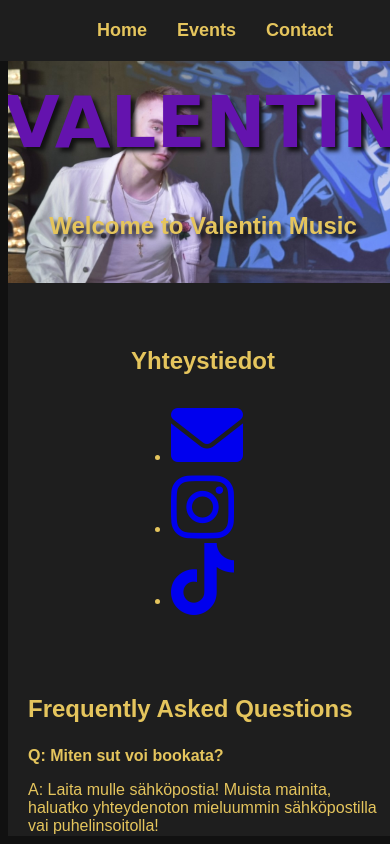
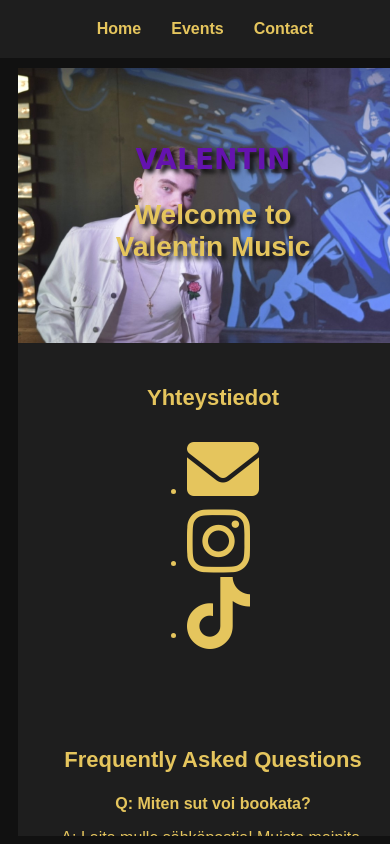
Before and after one commit to Valentinmusic/Valentin, a plain HTML site: page Contact.html in a window 390 px wide. Shown: the top 844 px of the page. Drawn offline with Linux system fonts and the light colour scheme.

Commit message:
Versio 5

```diff
--- a/Contact.html
+++ b/Contact.html
@@ -33,7 +33,7 @@
         <div class="contact-details">
             <h3>Yhteystiedot</h3>
             <ul>
-                <li><a href="mailto:Valentin3.music@gmail.com"><i class="fa-solid fa-envelope some"></i></></li>
+                <li><a href="mailto:Valentin3.music@gmail.com"><i class="fa-solid fa-envelope some"></i></a></li>
                 <li><a href="https://www.instagram.com/valentinvuitton/"><i class="fa-brands fa-instagram some"></i></a></li>
                 <li><a href="https://www.tiktok.com/@valentinliven"><i class="fa-brands fa-tiktok some"></i></a></li>
             </ul>
--- a/Tyyli2.css
+++ b/Tyyli2.css
@@ -25,6 +25,9 @@ header {
     flex-direction: column;
     z-index: 10;
     font-family: 'engravers MT', sans-serif;
+}
+main {
+    margin: 50px auto;
 }
 
 .Container {
@@ -105,18 +108,85 @@ h3 {
 }
 .content {
     display: flex;
-    flex-wrap: wrap;
+    flex-direction: row;
+    justify-content: center;
+    align-items: center;
+    gap: 40px;
     padding: 40px 20px;
-    gap: 40px;
-    justify-content: center;
     background-color: #1E1E1E;
+}
+@media (max-width: 768px) {
+    .content {
+        flex-direction: column; /* Aseta ikonit päällekkäin mobiililaitteilla */
+        align-items: center;
+        gap: 20px; /* Pienempi väli elementtien välillä mobiilissa */
+    }
+
+    header, .faq {
+        padding: 20px 10px; /* Vähennä tyhjää tilaa yläreunassa mobiilissa */
+        font-size: 16px; /* Pienennä fonttikokoja mobiilissa */
     }
 
     .some {
+        font-size: 48px; /* Pienennä ikonien kokoa mobiililaitteilla */
+    }
+
+    body {
+        padding: 10px; /* Lisää hieman sisäistä marginaalia mobiililaitteilla */
+    }
+}
+    .some {
         font-size: 72px;
+        transition: color 0.3s ease;
+        color: #E5C55D;
     }
+
     .some:hover {
+        color: white;
+    }
+@media (max-width: 768px) {
+
+    .content {
+        flex-direction: column;
+        padding: 20px;
+    }
+
+    .featured, .next-show-location {
+        max-width: 100%;
+        margin-bottom: 20px;
+    }
+
+    /* Google Maps iframe mukautuu pienempiin näyttöihin */
+    .next-show-location iframe {
+        width: 100%;
+        height: 250px;
+    }
+
+    /* Parantaa tekstin luettavuutta pienemmillä näytöillä */
+    h1, h2 {
+        font-size: 28px;
+    }
+
+    h3 {
+        font-size: 22px;
+    }
+
+    p {
+        font-size: 16px;
+    }
+
+    /* Asettelumuutokset */
+    footer {
+        padding: 20px;
+        font-size: 12px;
+    }
+}
+    .faq {
+        padding: 40px 20px;
+        background-color: #1E1E1E;
+        text-align: center;
         color: #E5C55D;
+        display: block;
     }
 
     .featured, .latest-music {
@@ -127,6 +197,7 @@ h3 {
         max-width: 400px;
         text-align: center;
     }
+
     .latest-music img {
         max-width: 100%;
         height: auto;
@@ -190,7 +261,6 @@ footer {
     }
 
 
-
     .row label {
         color: #E5C55D;
         font-size: 18px;
```
Also changed, not shown: Events.html (+6 -5 lines), Eventphoto.JPG. Lines whose indentation alone changed are shown as unchanged.
